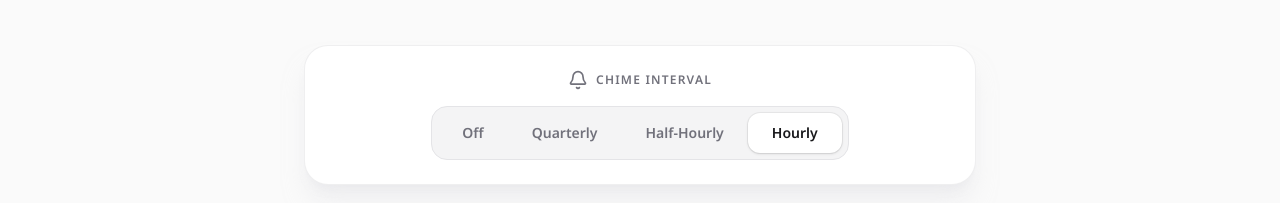
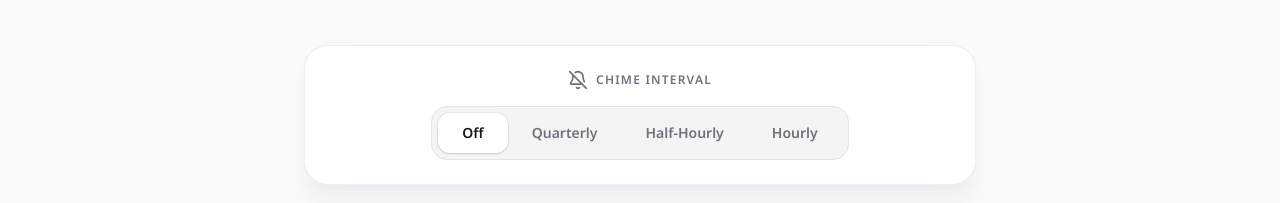
Before and after one commit to sheeeng/chime-time, a React (Vite) app: page / in a window 1280 px wide. Shown: the part 479-682 px from the top of the page. Built offline with nearby package versions, Linux system fonts and the light colour scheme; no server answers.

Commit message:
fix(chime): default mode to off

```diff
--- a/src/App.tsx
+++ b/src/App.tsx
@@ -47,7 +47,7 @@ const Colon = () => (
 
 export default function App() {
   const [time, setTime] = useState(new Date());
-  const [chimeMode, setChimeMode] = useState<'off' | 15 | 30 | 60>(60);
+  const [chimeMode, setChimeMode] = useState<'off' | 15 | 30 | 60>('off');
   const [ntpOffset, setNtpOffset] = useState<number | null>(null);
   const [ntpLoading, setNtpLoading] = useState<boolean>(true);
   const [ntpError, setNtpError] = useState<boolean>(false);
```
